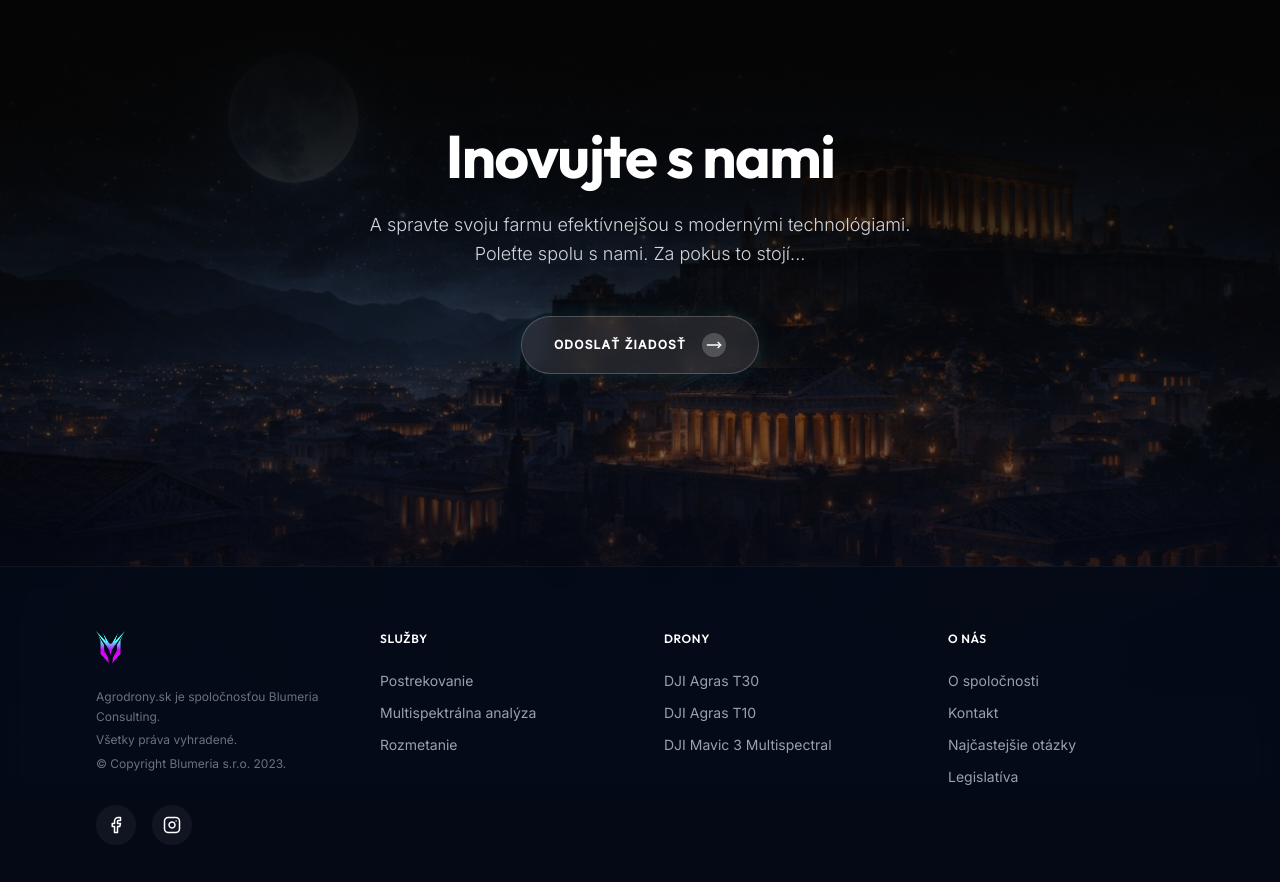
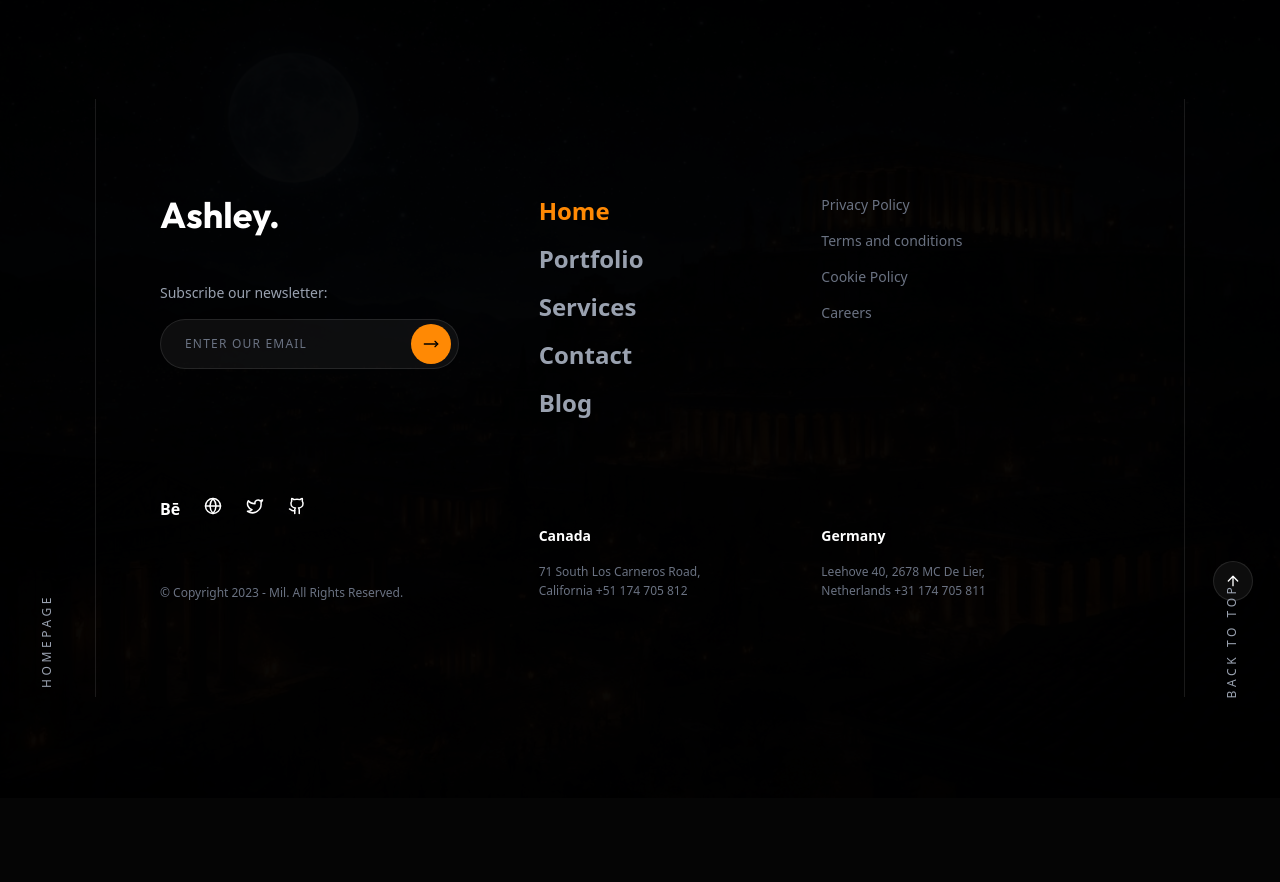
Before and after one commit to Kaveesha23dil/masterdesignerv03, a React (Vite) app: page / in a window 1280 px wide. Shown: the part 8394-9276 px from the top of the page. After the commit the page ends 9192 px from the top, so only its background shows below. Built offline with nearby package versions, Linux system fonts and the light colour scheme.

Commit message:
feat: implement Footer component including navigation, newsletter subscription, social links, and scroll-to-top functionality.

```diff
--- a/src/components/Footer.jsx
+++ b/src/components/Footer.jsx
@@ -1,103 +1,124 @@
 import React from 'react';
-import { MoveRight } from 'lucide-react';
+import { MoveRight, ArrowUp, Facebook, Instagram, Twitter, Github } from 'lucide-react';
 import footerMountains from '../assets/footer_bg.jpg';
-import logo from '../assets/logo.png';
+import projectChair from '../assets/projectchair.jpeg'; // Assuming this might be needed, but sticking to text for now based on image
 
 const Footer = () => {
+  const scrollToTop = () => {
+    window.scrollTo({ top: 0, behavior: 'smooth' });
+  };
+
   return (
-    <footer className="w-full flex flex-col relative overflow-hidden">
+    <footer className="w-full relative overflow-hidden bg-black text-white font-sans min-h-screen flex flex-col justify-center">
 
-      {/* Background Image Container covering top and middle */}
-      <div className="absolute top-0 left-0 w-full h-[800px] z-0 pointer-events-none">
+      {/* Background Image with Heavy Overlay */}
+      <div className="absolute inset-0 z-0">
         <img
           src={footerMountains}
           alt="Background"
-          className="w-full h-full object-cover opacity-60"
+          className="w-full h-full object-cover opacity-20"
         />
-        {/* Gradients for smooth blending */}
-        <div className="absolute inset-0 bg-gradient-to-b from-[#050505] via-transparent to-[#050A18]"></div>
-        <div className="absolute inset-0 bg-gradient-to-t from-[#050A18] via-transparent to-[#050505]/80"></div>
+        <div className="absolute inset-0 bg-black/80"></div>
       </div>
 
-      {/* Content Section - CTA */}
-      <div className="relative z-10 flex flex-col items-center justify-center pt-32 pb-48 px-4 text-center">
-        <h2 className="text-4xl md:text-6xl font-bold text-white mb-6 font-display tracking-tight drop-shadow-2xl">
-          Inovujte s nami
-        </h2>
-        <p className="text-gray-300 text-base md:text-lg max-w-2xl mx-auto mb-12 font-light leading-relaxed drop-shadow-md">
-          A spravte svoju farmu efektívnejšou s modernými technológiami.
-          <br />
-          Poleťte spolu s nami. Za pokus to stojí...
-        </p>
+      <div className="relative z-10 w-full h-full flex flex-col md:flex-row">
 
-        <button className="group relative px-8 py-4 bg-white/10 backdrop-blur-sm border border-white/20 text-white rounded-full font-semibold flex items-center gap-4 hover:bg-[var(--color-primary)] hover:border-[var(--color-primary)] hover:text-black transition-all duration-300 shadow-[0_0_20px_rgba(37,242,245,0.1)] hover:shadow-[0_0_30px_rgba(37,242,245,0.4)]">
-          <span className="text-xs tracking-widest uppercase">Odoslať žiadosť</span>
-          <span className="p-1 bg-white/20 rounded-full group-hover:bg-black group-hover:text-white transition-colors">
-            <MoveRight size={16} />
-          </span>
-        </button>
+        {/* Left Vertical Text */}
+        <div className="hidden md:flex w-24 items-end justify-center pb-12 border-r border-white/10">
+          <span className="text-xs uppercase tracking-[0.3em] -rotate-90 whitespace-nowrap text-gray-400">Homepage</span>
         </div>
 
-      {/* Bottom Dark Section */}
-      <div className="relative z-20 bg-[#050A18]/90 backdrop-blur-md border-t border-white/5 pt-16 pb-12 px-6 md:px-16 lg:px-24">
-        <div className="max-w-7xl mx-auto grid grid-cols-1 md:grid-cols-2 lg:grid-cols-4 gap-12 text-sm">
+        {/* Main Content Area */}
+        <div className="flex-1 flex flex-col justify-between px-8 md:px-16 py-16 md:py-24">
 
-          {/* Column 1: Brand */}
-          <div className="flex flex-col gap-6">
-            <div className="flex items-center gap-2">
-              <img src={logo} alt="Agrodrony.sk" className="h-8 max-w-[150px] object-contain opacity-100 brightness-200 contrast-125 grayscale-0" />
-            </div>
-            <div className="text-xs text-gray-500 leading-relaxed space-y-1">
-              <p>Agrodrony.sk je spoločnosťou Blumeria Consulting.</p>
-              <p>Všetky práva vyhradené.</p>
-              <p>© Copyright Blumeria s.r.o. 2023.</p>
-            </div>
-            <div className="flex gap-4 mt-2">
-              {/* Social Icons */}
-              <a href="#" className="w-10 h-10 rounded-full bg-white/5 flex items-center justify-center hover:bg-[var(--color-primary)] hover:text-black transition-all duration-300 group">
-                <svg xmlns="http://www.w3.org/2000/svg" width="18" height="18" viewBox="0 0 24 24" fill="none" stroke="currentColor" strokeWidth="2" strokeLinecap="round" strokeLinejoin="round"><path d="M18 2h-3a5 5 0 0 0-5 5v3H7v4h3v8h4v-8h3l1-4h-4V7a1 1 0 0 1 1-1h3z"></path></svg>
-              </a>
-              <a href="#" className="w-10 h-10 rounded-full bg-white/5 flex items-center justify-center hover:bg-[var(--color-primary)] hover:text-black transition-all duration-300 group">
-                <svg xmlns="http://www.w3.org/2000/svg" width="18" height="18" viewBox="0 0 24 24" fill="none" stroke="currentColor" strokeWidth="2" strokeLinecap="round" strokeLinejoin="round"><rect x="2" y="2" width="20" height="20" rx="5" ry="5"></rect><path d="M16 11.37A4 4 0 1 1 12.63 8 4 4 0 0 1 16 11.37z"></path><line x1="17.5" y1="6.5" x2="17.51" y2="6.5"></line></svg>
-              </a>
+          {/* Top Columns */}
+          <div className="grid grid-cols-1 lg:grid-cols-3 gap-16 lg:gap-8">
+
+            {/* Column 1: Brand & Newsletter */}
+            <div className="flex flex-col gap-8">
+              <h2 className="text-4xl font-bold font-display">Ashley.</h2>
+
+              <div className="mt-4">
+                <label className="block text-sm text-gray-400 mb-4">Subscribe our newsletter:</label>
+                <div className="relative max-w-sm">
+                  <input
+                    type="email"
+                    placeholder="ENTER OUR EMAIL"
+                    className="w-full bg-white/5 border border-white/10 rounded-full py-4 pl-6 pr-14 text-xs tracking-widest uppercase placeholder:text-gray-500 focus:outline-none focus:border-orange-400 transition-colors"
+                  />
+                  <button className="absolute right-2 top-1/2 -translate-y-1/2 w-10 h-10 bg-orange-400 rounded-full flex items-center justify-center text-black hover:bg-white transition-colors">
+                    <MoveRight size={16} />
+                  </button>
                 </div>
               </div>
 
-          {/* Column 2: Sluzby */}
-          <div className="flex flex-col gap-6">
-            <h3 className="font-display font-semibold text-white tracking-wider uppercase text-xs">Služby</h3>
-            <div className="flex flex-col gap-3">
-              <a href="#" className="text-gray-400 hover:text-[var(--color-primary)] transition-colors hover:translate-x-1 duration-200 inline-block w-fit">Postrekovanie</a>
-              <a href="#" className="text-gray-400 hover:text-[var(--color-primary)] transition-colors hover:translate-x-1 duration-200 inline-block w-fit">Multispektrálna analýza</a>
-              <a href="#" className="text-gray-400 hover:text-[var(--color-primary)] transition-colors hover:translate-x-1 duration-200 inline-block w-fit">Rozmetanie</a>
+              <div className="flex gap-6 mt-12 md:mt-24">
+                <a href="#" className="text-white hover:text-orange-400 transition-colors"><span className="font-bold">Bē</span></a>
+                <a href="#" className="text-white hover:text-orange-400 transition-colors"><GlobeIcon size={18} /></a>
+                <a href="#" className="text-white hover:text-orange-400 transition-colors"><Twitter size={18} /></a>
+                <a href="#" className="text-white hover:text-orange-400 transition-colors"><Github size={18} /></a>
+              </div>
+
+              <div className="mt-8 text-xs text-gray-500">
+                <p>© Copyright 2023 - Mil. All Rights Reserved.</p>
               </div>
             </div>
 
-          {/* Column 3: Drony */}
-          <div className="flex flex-col gap-6">
-            <h3 className="font-display font-semibold text-white tracking-wider uppercase text-xs">Drony</h3>
-            <div className="flex flex-col gap-3">
-              <a href="#" className="text-gray-400 hover:text-[var(--color-primary)] transition-colors hover:translate-x-1 duration-200 inline-block w-fit">DJI Agras T30</a>
-              <a href="#" className="text-gray-400 hover:text-[var(--color-primary)] transition-colors hover:translate-x-1 duration-200 inline-block w-fit">DJI Agras T10</a>
-              <a href="#" className="text-gray-400 hover:text-[var(--color-primary)] transition-colors hover:translate-x-1 duration-200 inline-block w-fit">DJI Mavic 3 Multispectral</a>
+            {/* Column 2: Navigation */}
+            <div className="flex flex-col gap-6 lg:pl-12">
+              <nav className="flex flex-col gap-4">
+                <a href="#" className="text-2xl font-bold text-orange-400">Home</a>
+                <a href="#" className="text-2xl font-bold text-gray-400 hover:text-white transition-colors">Portfolio</a>
+                <a href="#" className="text-2xl font-bold text-gray-400 hover:text-white transition-colors">Services</a>
+                <a href="#" className="text-2xl font-bold text-gray-400 hover:text-white transition-colors">Contact</a>
+                <a href="#" className="text-2xl font-bold text-gray-400 hover:text-white transition-colors">Blog</a>
+              </nav>
+
+              <div className="mt-auto pt-16">
+                <h3 className="text-sm font-bold mb-4">Canada</h3>
+                <p className="text-xs text-gray-500 leading-relaxed max-w-[200px]">
+                  71 South Los Carneros Road,<br />
+                  California +51 174 705 812
+                </p>
               </div>
             </div>
 
-          {/* Column 4: O nas */}
-          <div className="flex flex-col gap-6">
-            <h3 className="font-display font-semibold text-white tracking-wider uppercase text-xs">O nás</h3>
-            <div className="flex flex-col gap-3">
-              <a href="#" className="text-gray-400 hover:text-[var(--color-primary)] transition-colors hover:translate-x-1 duration-200 inline-block w-fit">O spoločnosti</a>
-              <a href="#" className="text-gray-400 hover:text-[var(--color-primary)] transition-colors hover:translate-x-1 duration-200 inline-block w-fit">Kontakt</a>
-              <a href="#" className="text-gray-400 hover:text-[var(--color-primary)] transition-colors hover:translate-x-1 duration-200 inline-block w-fit">Najčastejšie otázky</a>
-              <a href="#" className="text-gray-400 hover:text-[var(--color-primary)] transition-colors hover:translate-x-1 duration-200 inline-block w-fit">Legislatíva</a>
+            {/* Column 3: Links & Address 2 */}
+            <div className="flex flex-col gap-4">
+              <nav className="flex flex-col gap-4 text-sm text-gray-500">
+                <a href="#" className="hover:text-white transition-colors">Privacy Policy</a>
+                <a href="#" className="hover:text-white transition-colors">Terms and conditions</a>
+                <a href="#" className="hover:text-white transition-colors">Cookie Policy</a>
+                <a href="#" className="hover:text-white transition-colors">Careers</a>
+              </nav>
+
+              <div className="mt-auto pt-16">
+                <h3 className="text-sm font-bold mb-4">Germany</h3>
+                <p className="text-xs text-gray-500 leading-relaxed max-w-[200px]">
+                  Leehove 40, 2678 MC De Lier,<br />
+                  Netherlands +31 174 705 811
+                </p>
               </div>
             </div>
 
+          </div>
+
+        </div>
+
+        {/* Right Vertical Action */}
+        <div className="hidden md:flex w-24 flex-col items-center justify-end pb-12 border-l border-white/10 group cursor-pointer" onClick={scrollToTop}>
+          <div className="w-10 h-10 rounded-full bg-white/5 border border-white/10 flex items-center justify-center mb-8 group-hover:bg-orange-400 group-hover:text-black transition-colors">
+            <ArrowUp size={16} />
+          </div>
+          <span className="text-xs uppercase tracking-[0.3em] -rotate-90 whitespace-nowrap text-gray-400 group-hover:text-white transition-colors">Back to Top</span>
         </div>
       </div>
     </footer>
   );
 };
 
+const GlobeIcon = ({ size }) => (
+  <svg xmlns="http://www.w3.org/2000/svg" width={size} height={size} viewBox="0 0 24 24" fill="none" stroke="currentColor" strokeWidth="2" strokeLinecap="round" strokeLinejoin="round"><circle cx="12" cy="12" r="10"></circle><line x1="2" y1="12" x2="22" y2="12"></line><path d="M12 2a15.3 15.3 0 0 1 4 10 15.3 15.3 0 0 1-4 10 15.3 15.3 0 0 1-4-10 15.3 15.3 0 0 1 4-10z"></path></svg>
+);
+
 export default Footer;
```
Lines whose indentation alone changed are shown as unchanged.
